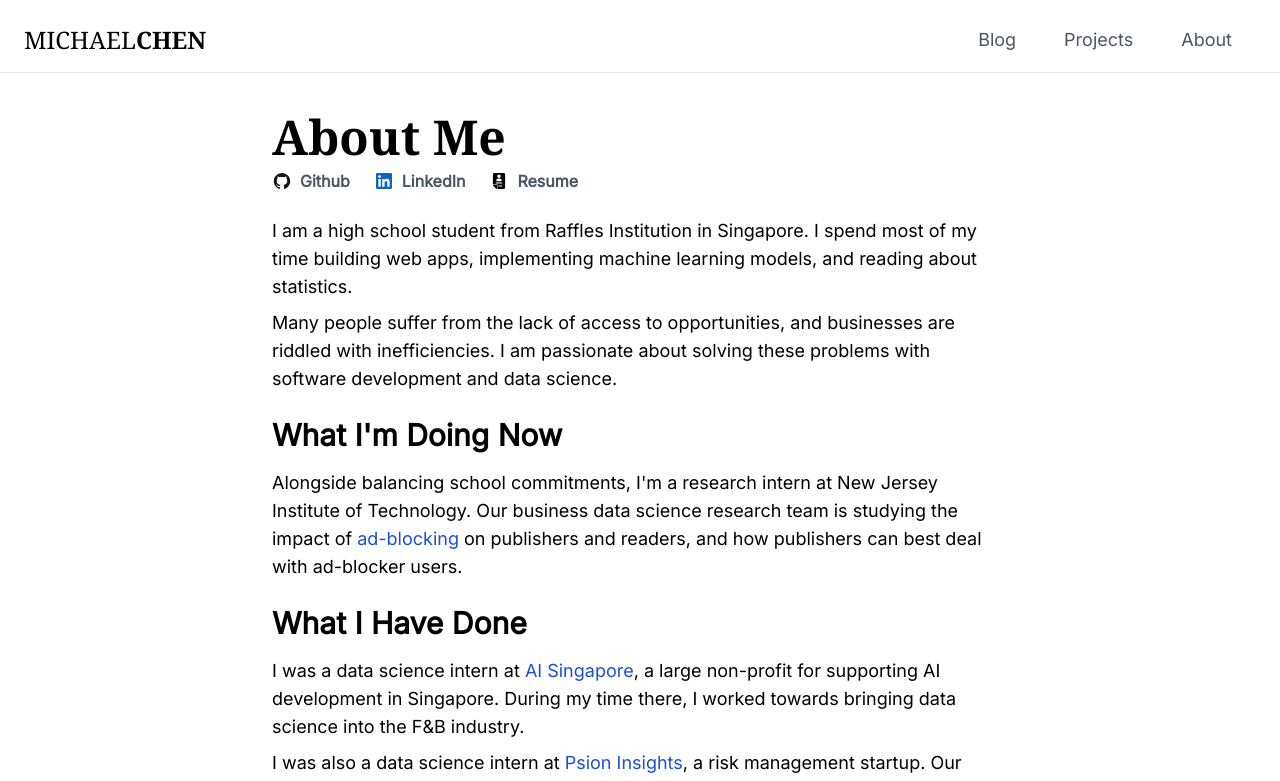
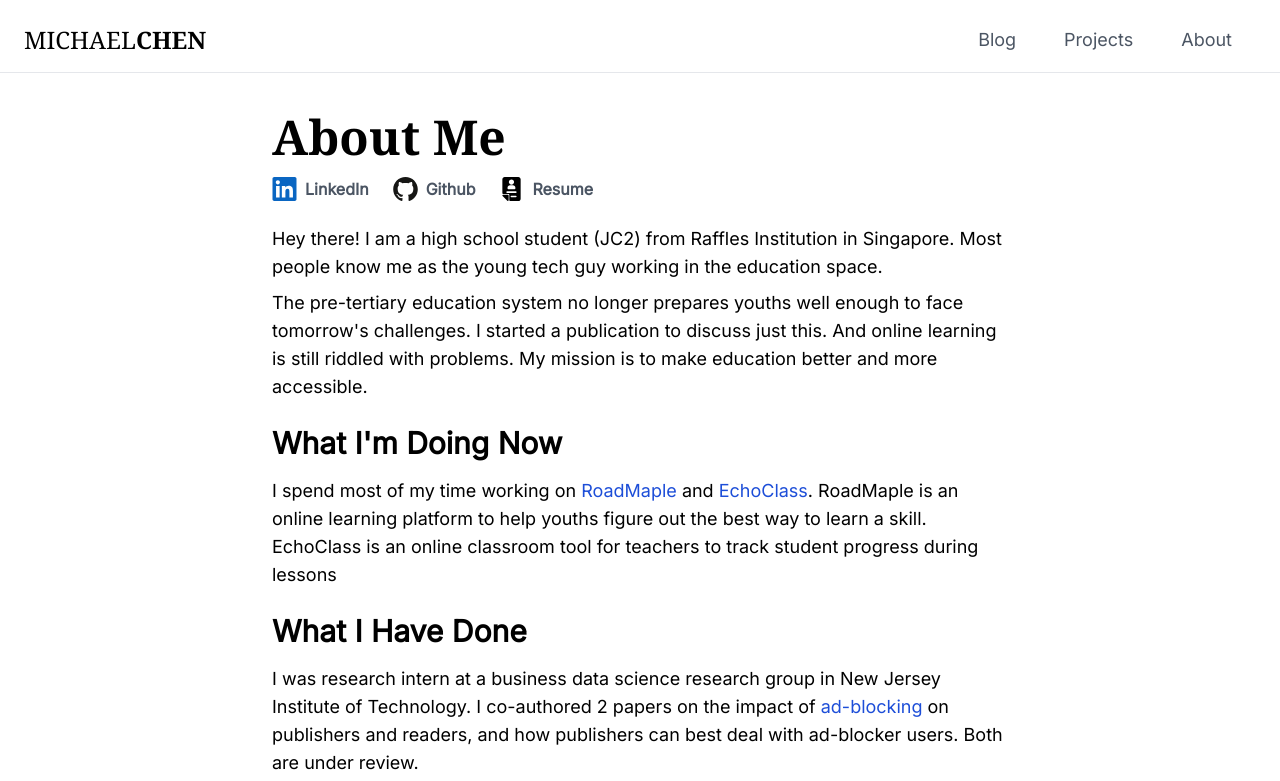
Before and after one commit to michaelchen-lab/blog, a Next.js app: page /about in a window 1280 px wide. Shown: the top 781 px of the page. Built offline with nearby package versions, Linux system fonts and the light colour scheme.

Commit message:
update content

```diff
--- a/components/ui.js
+++ b/components/ui.js
@@ -50,7 +50,7 @@ const SectionTitle = ({ to, name }) => {
 
 const SectionDescription = ({ children }) => {
     return (
-        <p className="text-base md:text-lg text-justify">
+        <p className="text-base md:text-lg text-justify text-gray-700">
             { children }
         </p>
     )
@@ -66,23 +66,23 @@ const BioLinks = () => {
     })
 
     return (
-        <div className="flex flex-row">
+        <div className="flex flex-row text-md">
+            <div className="mr-6">
+                <a
+                    className="flex items-center text-gray-600 font-semibold"
+                    href="https://www.linkedin.com/in/michael-chen-kj/"
+                >
+                    <img className="h-6 mr-2" src="/linkedin-icon.svg" alt="linkedin" width="25" height="25"/>
+                    <span>LinkedIn</span>
+                </a>
+            </div>
             <div className="mr-6">
                 <a
                     className="flex items-center text-gray-600 font-semibold"
                     href="https://github.com/michaelchen-lab"
                 >
-                    <img className="h-4 mr-2" src="/github-icon.svg" alt="github" width="20" height="20"/>
+                    <img className="h-6 mr-2" src="/github-icon.svg" alt="github" width="25" height="25"/>
                     <span>Github</span>
-                </a>
-            </div>
-            <div className="mr-6">
-                <a
-                    className="flex items-center text-gray-600 font-semibold"
-                    href="https://www.linkedin.com/in/michael-chen-kj/"
-                >
-                    <img className="h-4 mr-2" src="/linkedin-icon.svg" alt="linkedin" width="20" height="20"/>
-                    <span>LinkedIn</span>
                 </a>
             </div>
             <div>
@@ -91,7 +91,7 @@ const BioLinks = () => {
                         className="flex items-center text-gray-600 font-semibold"
                         href="resume.pdf" download
                     >
-                        <img className="h-4 mr-2" src="/resume-icon.svg" alt="linkedin" width="20" height="20"/>
+                        <img className="h-6 mr-2" src="/resume-icon.svg" alt="linkedin" width="25" height="25"/>
                         <span>Resume</span>
                     </a>
                 ) : (
@@ -99,7 +99,7 @@ const BioLinks = () => {
                         <a
                             className="flex items-center text-gray-600 font-semibold"
                         >
-                            <img className="h-4 mr-2" src="/resume-icon.svg" alt="linkedin" width="20" height="20"/>
+                            <img className="h-6 mr-2" src="/resume-icon.svg" alt="linkedin" width="25" height="25"/>
                             <span>Resume</span>
                         </a>
                     </Link>
--- a/pages/about.js
+++ b/pages/about.js
@@ -11,32 +11,37 @@ const About = () => {
             <main>
                 <div className="container mx-auto max-w-3xl mt-10 px-4">
                     <h1 className="font-serif text-5xl font-semibold">About Me</h1>
-                    <div className="mt-2">
+                    <div className="mt-4">
                         <BioLinks />
                     </div>
                     <section >
                         <p className="text-lg mt-6">
-                            I am a high school student from Raffles Institution in Singapore.
-                            I spend most of my time building web apps, implementing machine learning models, and
-                            reading about statistics.
+                            Hey there! I am a high school student (JC2) from Raffles Institution in Singapore.
+                            Most people know me as the young tech guy working in the education space.
                         </p>
                         <p className="text-lg mt-2">
-                            Many people suffer from the lack of access to opportunities,
-                            and businesses are riddled with inefficiencies. I am passionate about solving
-                            these problems with software development and data science.
+                            The pre-tertiary education system no longer prepares youths well enough to face
+                            tomorrow's challenges. I started a publication to discuss just this. And online learning
+                            is still riddled with problems. My mission is to make education better and more accessible.
                         </p>
                     </section>
                     <section >
                         <h2 className="text-3xl font-semibold mt-6">What I'm Doing Now</h2>
                         <p className="text-lg mt-4">
-                            Alongside balancing school commitments, I'm a <a className="font-medium">research
-                            intern</a> at New Jersey Institute of Technology. Our business data science research team is studying {' '}
-                            the impact of <TextLink to="/blog/why-adblocking-is-so-problematic">ad-blocking</TextLink> {' '}
-                            on publishers and readers, and how publishers can best deal with ad-blocker users.
+                            I spend most of my time working on <TextLink to="https://www.roadmaple.com">RoadMaple</TextLink> and <TextLink to="https://www.echoclass.com">EchoClass</TextLink>.
+                            RoadMaple is an online learning platform to help youths figure out the best way to learn a skill.
+                            EchoClass is an online classroom tool for teachers to track student progress during lessons
                         </p>
                     </section>
                     <section >
                         <h2 className="text-3xl font-semibold mt-6">What I Have Done</h2>
+
+                        <p className="text-lg mt-4">
+                            I was research intern at a business data science research group in New Jersey Institute of Technology.
+                            I co-authored 2 papers on the impact of <TextLink to="/blog/why-adblocking-is-so-problematic">ad-blocking</TextLink> {' '}
+                            on publishers and readers, and how publishers can best deal with ad-blocker users.
+                            Both are under review.
+                        </p>
 
                         <p className="text-lg mt-4">
                             I was a data science intern at <TextLink to="https://www.aisingapore.org/">AI Singapore</TextLink>,
--- a/pages/index.js
+++ b/pages/index.js
@@ -19,33 +19,35 @@ const Home = () => {
                     <div className="grid grid-cols-1 md:grid-cols-6 gap-6">
                         <div className="col-span-1 md:col-span-4">
                             <h1 className="text-5xl font-semibold">Hello!</h1>
-                            <p className="text-lg md:text-xl text-gray-600 mt-6">
-                                I'm Michael Chen, a high school student from Singapore.
-                                I am passionate about solving problems using software development
-                                and data science.
+                            <p className="text-lg md:text-xl text-gray-800 mt-6">
+                                I'm Michael Chen, a high school student (JC2) from Singapore.
+                                I am passionate about solving problems in the education space
+                                using web development and data science.
                             </p>
 
-                            <div className="mt-8">
+                            <div className="mt-6">
                                 <BioLinks />
                             </div>
                         </div>
                         <div className="col-span-1 md:col-span-2 mx-auto">
-                            <img src="/avatar.png" alt="Michael's Avatar" width="220" height="300"
+                            <img src="/avatar_michael.png" alt="Michael's Avatar" width="220" height="300" style={{borderRadius: "50%"}}
                             />
                         </div>
 
                         <Section>
                             <SectionTitle to="/projects" name="Projects" />
                             <SectionDescription>
-                                I am part of an academic research team studying the <TextLink to="/blog/why-adblocking-is-so-problematic">problems of ad-blocking</TextLink> {' '}
-                                from a publisher's perspective. Also, I am starting a personal project aimed at helping developers find code buddies, mentors and mentees.
+                                I am a co-founder at <TextLink to="https://www.roadmaple.com">RoadMaple</TextLink>,
+                                an edtech company to help youths learn online.
+                                I'm also the creator of <TextLink to="https://www.echoclass.com">EchoClass</TextLink>,
+                                a classroom tool to help teacher keep track of student progress during lessons.
                             </SectionDescription>
                         </Section>
                         <Section>
                             <SectionTitle to="/blog" name="Blog" />
                             <SectionDescription>
-                                I write about web development, data science and econometrics, amongst
-                                other things. You can read my writing <TextLink to="/blog">here</TextLink>.
+                                I write about education, technology, and productivity, amongst
+                                other things that I fancy. Most of my writings are on Medium <TextLink to="https://medium.com/@michaelchenkj">here</TextLink>.
                             </SectionDescription>
                         </Section>
                         <Section>
@@ -53,7 +55,7 @@ const Home = () => {
                             <SectionDescription>
                                 You can find out more about my interests and what I'm doing now in my <TextLink to="/about">bio</TextLink>.
                                 Feel free to reach out via <TextLink to="mailto:michaelchenkaijie2004@gmail.com">email</TextLink> {' '}
-                                or LinkedIn.
+                                or <TextLink to="https://www.linkedin.com/in/michael-chen-kj/">LinkedIn</TextLink>.
                             </SectionDescription>
                         </Section>
                     </div>
```
Also changed, not shown: public/avatar_michael.png (added).
